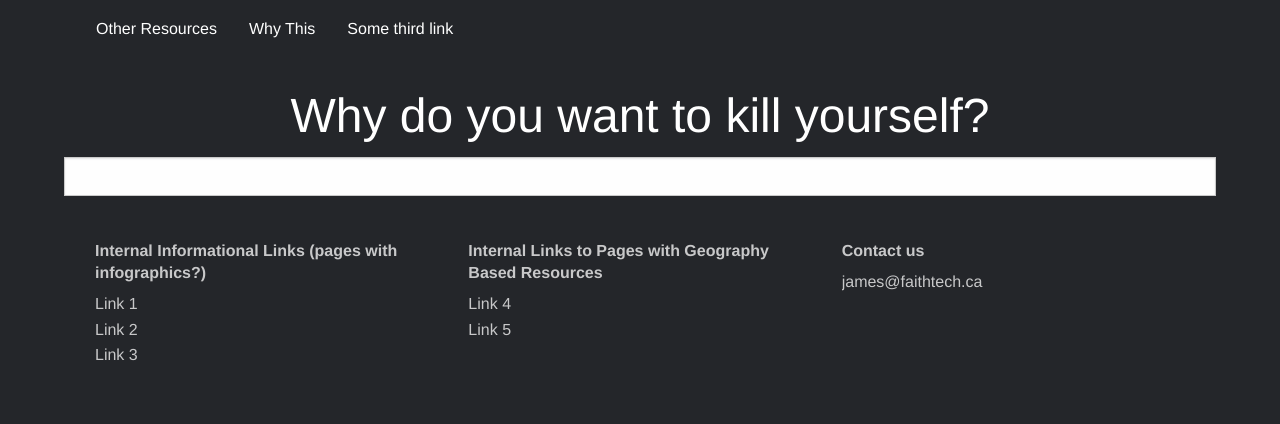
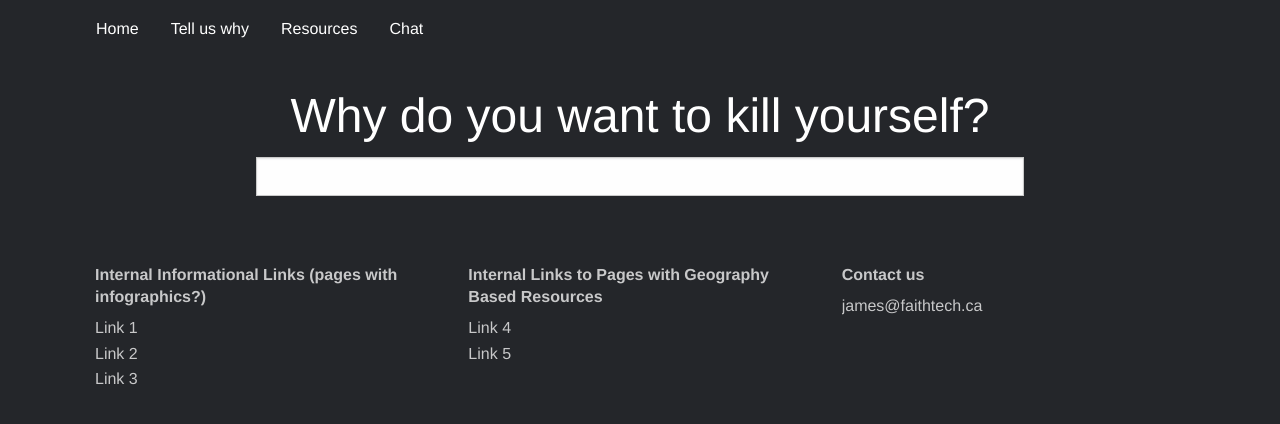
Before and after one commit to FaithTechLabs/suicide-prevention, a Django app: template templates/why.html in a window 1280 px wide. Shown: the top 424 px of the page. Run offline with Django 3.2, Linux system fonts and the light colour scheme; the template is opened without the code that fills it, so the values that code supplies are empty; some libraries are stand-ins or nearby versions.

Commit message:
Fixing alignment issues

```diff
--- a/suicide_site/views.py
+++ b/suicide_site/views.py
@@ -49,7 +49,8 @@ class Why(TemplateView, Location):
     def post(self, request):
         province = get_loc(request)
         print(request.POST.get("why", ""))
-        query = Reason.objects.filter(keywords__icontains=request.POST.get("why", "")).first()
+        #In order to be any good we'll need to move to psql, after we do that when can use __search for this
+        query = Reason.objects.filter(keywords__contains=str(request.POST.get("why", ""))).first()
         if not query:
             answers = ""
             resources = ""
--- a/templates/base.html
+++ b/templates/base.html
@@ -20,9 +20,10 @@
     <div class='nav'>
       <div class='content-container'>
         <ul>
-          <li><a href='#'>Other Resources</a></li>
-          <li><a href='#'>Why This</a></li>
-          <li><a href='#'>Some third link</a></li>
+          <li><a href='/'>Home</a></li>
+          <li><a href='/why/'>Tell us why</a></li>
+          <li><a href='/resources/'>Resources</a></li>
+          <li><a href='/chat/'>Chat</a></li>
         </ul>
       </div>
     </div>
--- a/templates/static/css/app.css
+++ b/templates/static/css/app.css
@@ -86,7 +86,7 @@ ul {
   background-color: #353c4b;
   border-radius: 1rem;
   /*margin-top: 1rem;*/
-  margin: 1rem 0.5rem;
+  margin: auto;
   padding: 1.5rem;
   text-align: left;
 }
--- a/templates/why.html
+++ b/templates/why.html
@@ -11,15 +11,18 @@
 <form action="." method="post">
 {% csrf_token %}
     <center>
-    <input type="text" id="why_id" name="why" style="width: 90%;"/>
+    <input type="text" id="why_id" name="why" style="width: 60%;"/>
     </center>
 </form>
+  <div class='content-container' style="text-align: left;">
+  <br>
     {% if answers %}
         {{ answers }}
+        <br>
         <h1>Resources</h1>
         {% for resource in resources %}
             {{ resource }}<br>
         {% endfor %}
     {% endif %}
-{{ loc }}
+  </div>
 {% endblock %}
```
Also changed, not shown: templates/index.html (+4 -5 lines). Lines whose indentation alone changed are shown as unchanged.
